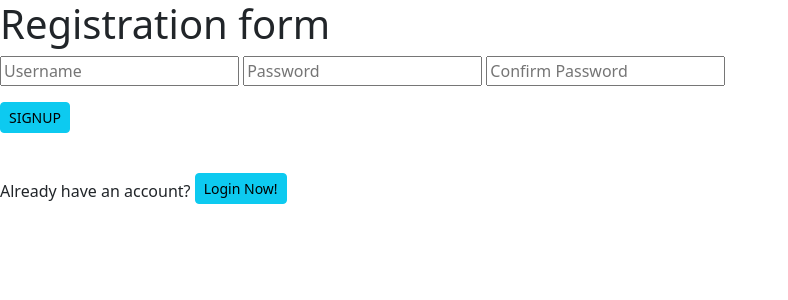
After one commit to Enimalojd/DRF, a Django app: page /store/register in a window 1280 px wide. The commit adds this page. Shown: the top 300 px of the page, without its empty margins (0-788 px from the left). Run offline with Django 4.2, Linux system fonts and the light colour scheme.

Commit message:
Добавить регистрацию

```diff
--- a/mysite/mysite/urls.py
+++ b/mysite/mysite/urls.py
@@ -16,7 +16,7 @@ urlpatterns = [
     path('admin/', admin.site.urls),
     re_path('', include('social_django.urls', namespace='social')),
     re_path('auth', auth),
-    path('store/', include('store.urls')),
+    path('store/', include('store.urls', namespace='store')),
     path('accounts/', include("django.contrib.auth.urls")),
 ]
 
--- a/mysite/store/models.py
+++ b/mysite/store/models.py
@@ -1,3 +1,4 @@
+
 from django.db import models
 
 
--- a/mysite/store/templates/registration/login.html
+++ b/mysite/store/templates/registration/login.html
@@ -8,7 +8,7 @@
     <title>Login</title>
 </head>
 <body>
-        </div>
+    <div>
         <div class="text-center mt-4 name">
         </div>
         <form class="p-3 mt-3" method="post">
@@ -24,8 +24,7 @@
             {{ form.errors }}
             <button class="btn btn-info btn-sm mt-3 mb-4">Login</button>
         </form>
-        <div class="text-center fs-6">
-
+        <a href="{% url 'store:register' %}" class="btn btn-info btn-sm mt-3 mb-4">Registration</a>
     </div>
 </body>
 </html>
--- /dev/null
+++ b/mysite/store/templates/registration/register.html
@@ -0,0 +1,32 @@
+
+<!DOCTYPE html>
+<html>
+<head>
+	<link href="https://cdn.jsdelivr.net/npm/bootstrap@5.3.1/dist/css/bootstrap.min.css" rel="stylesheet" integrity="sha384-4bw+/aepP/YC94hEpVNVgiZdgIC5+VKNBQNGCHeKRQN+PtmoHDEXuppvnDJzQIu9" crossorigin="anonymous">
+<title>Registration</title>
+</head>
+<body>
+	<!-- main -->
+	<div class="main-w3layouts wrapper">
+		<h1>Registration form</h1>
+		<div class="main-agileinfo">
+			<div class="agileits-top">
+				<form method="post">
+                    {% csrf_token %}
+					<input class="text" type="text" name="username" placeholder="Username" required="">
+					<input class="text" type="password" name="password1" placeholder="Password" required="">
+					<input class="text w3lpass" type="password" name="password2" placeholder="Confirm Password" required="">
+					<div class="wthree-text">
+						<div class="clear"> </div>
+					</div>
+                    {{ form.errors }}
+					<input type="submit" value="SIGNUP" class="btn btn-info btn-sm mt-3 mb-4" >
+				</form>
+				<p>Already have an account? <a href="{% url 'login' %}" class="btn btn-info btn-sm mt-3 mb-4"> Login Now!</a></p>
+			</div>
+		</div>
+
+	</div>
+	<!-- //main -->
+</body>
+</html>
--- a/mysite/store/urls.py
+++ b/mysite/store/urls.py
@@ -1,7 +1,11 @@
 from django.urls import path
 
-from store.views import profile_view
+from store.views import profile_view, RegisterView
+
+app_name = 'store'
 
 urlpatterns = [
     path('profile', profile_view, name='profile'),
+    path('register', RegisterView.as_view(), name="register"),
+
 ]
--- a/mysite/store/views.py
+++ b/mysite/store/views.py
@@ -1,5 +1,7 @@
 from django.contrib.auth.decorators import login_required
+from django.contrib.auth.forms import UserCreationForm
 from django.shortcuts import render
+from django.views.generic import CreateView, FormView
 from django_filters.rest_framework import DjangoFilterBackend
 from rest_framework.filters import SearchFilter, OrderingFilter
 from rest_framework.viewsets import ModelViewSet
@@ -37,3 +39,12 @@ def auth(request):
 def profile_view(request):
     context = {'css': 'css/style.css'}
     return render(request, 'store/profile.html', context)
+
+
+class RegisterView(FormView):
+    form_class = UserCreationForm
+    template_name = 'registration/register.html'
+
+    def form_valid(self, form):
+        form.save()
+        return super().form_valid(form)
```
Also changed, not shown: mysite/store/static/css/register.css (added).
